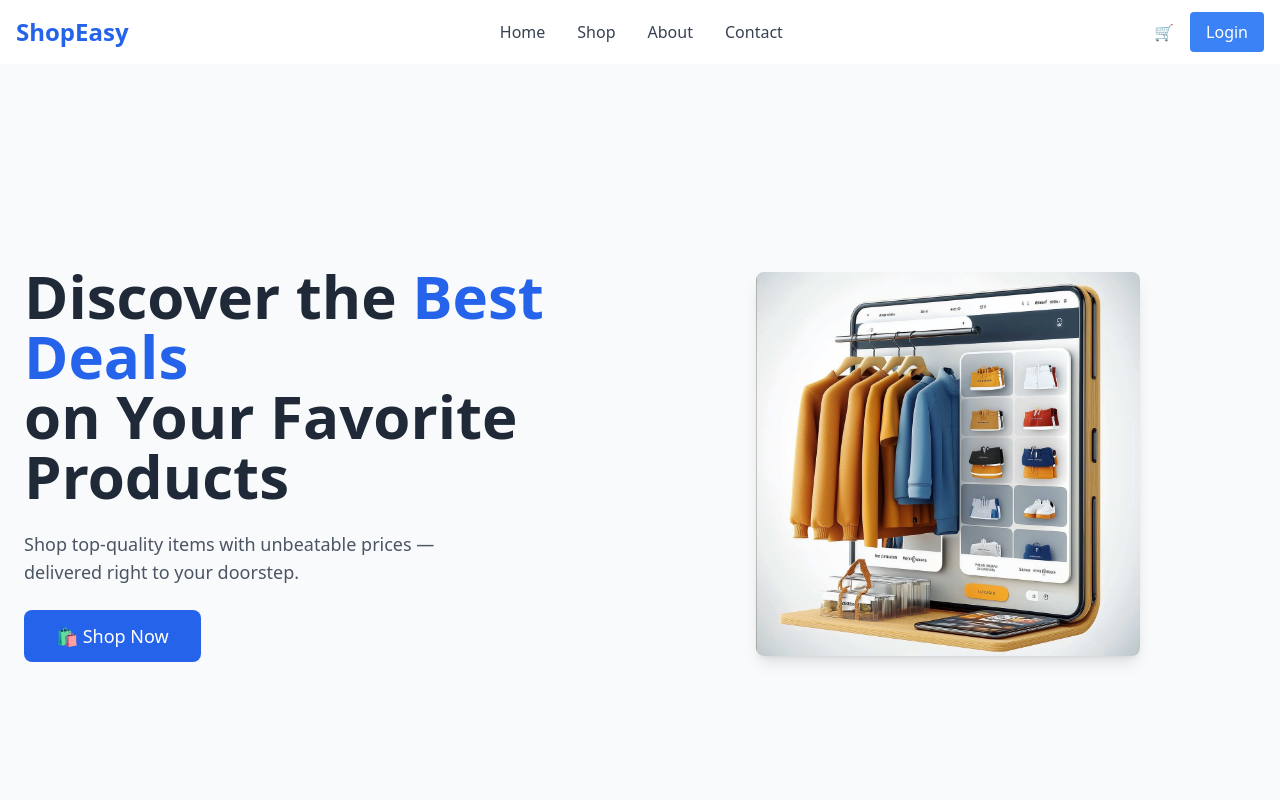
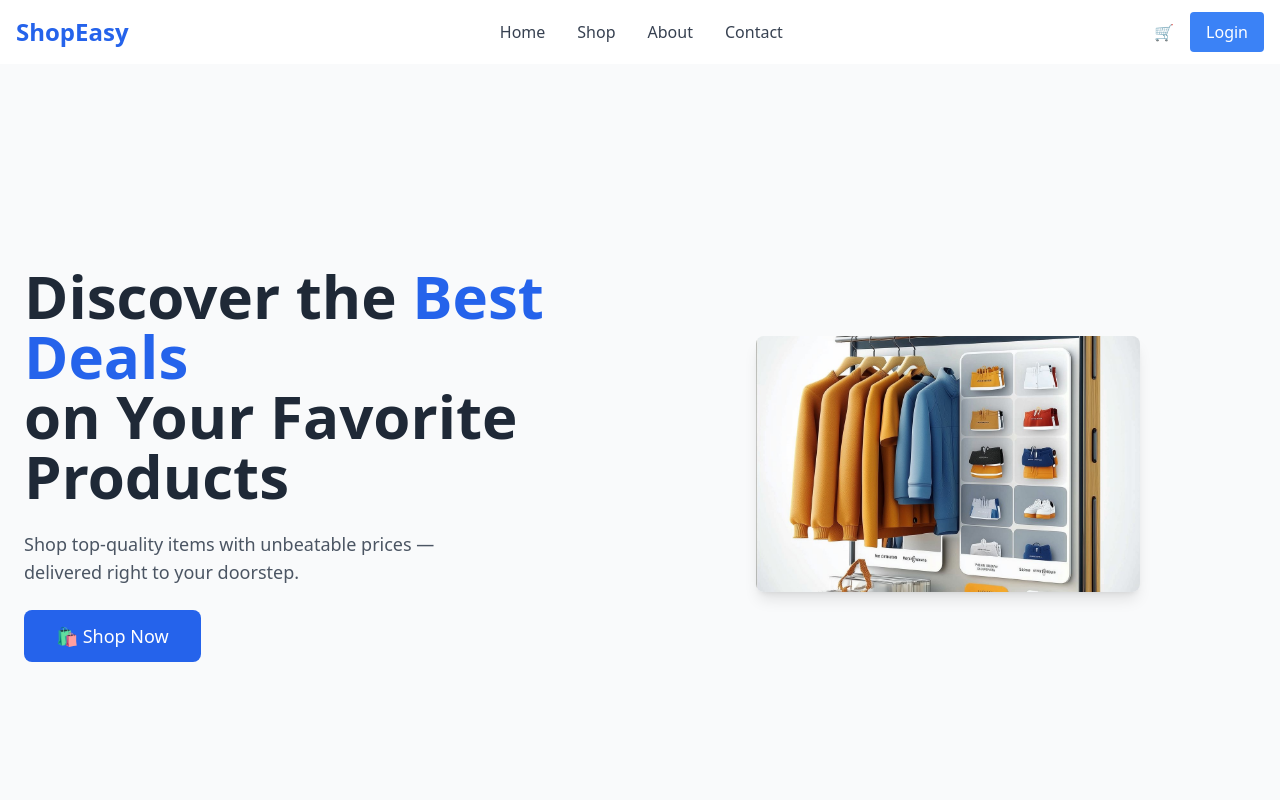
Before and after one commit to TheLucifer-07/shopeasy, a plain HTML site: page index.html in a window 1280 px wide. Shown: the top 800 px of the page. Drawn offline with nearby package versions, Linux system fonts and the light colour scheme.

Commit message:
Update index.html

```diff
--- a/index.html
+++ b/index.html
@@ -44,7 +44,7 @@
       </a>
     </div>
     <div class="w-full md:w-1/2 mb-10 md:mb-0 flex justify-center">
-      <img src="assets/hero.JPG" alt="Shopping" class="rounded-lg shadow-lg w-96 h-96 object-cover">
+      <img src="assets/hero.JPG" alt="Shopping" class="rounded-lg shadow-lg w-96 h-64 object-cover">
     </div>
   </div>
 </section>
```
